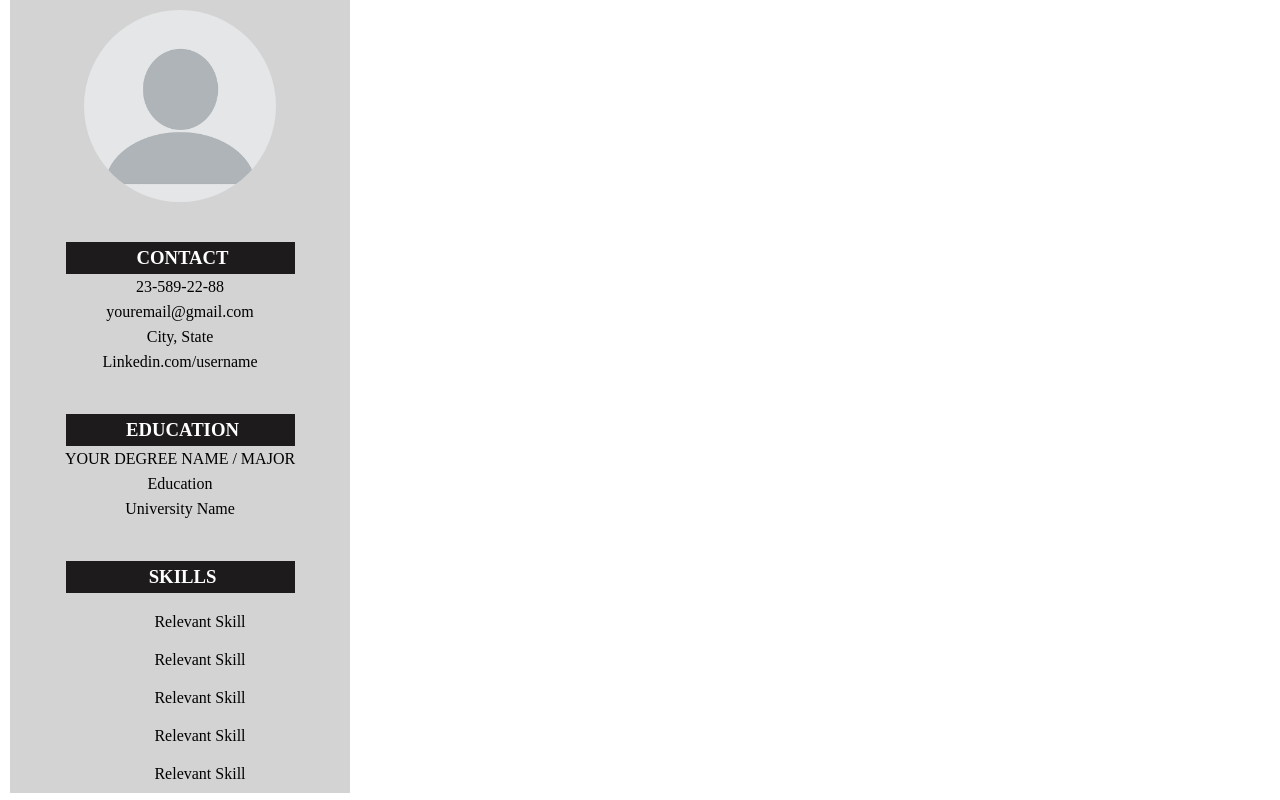
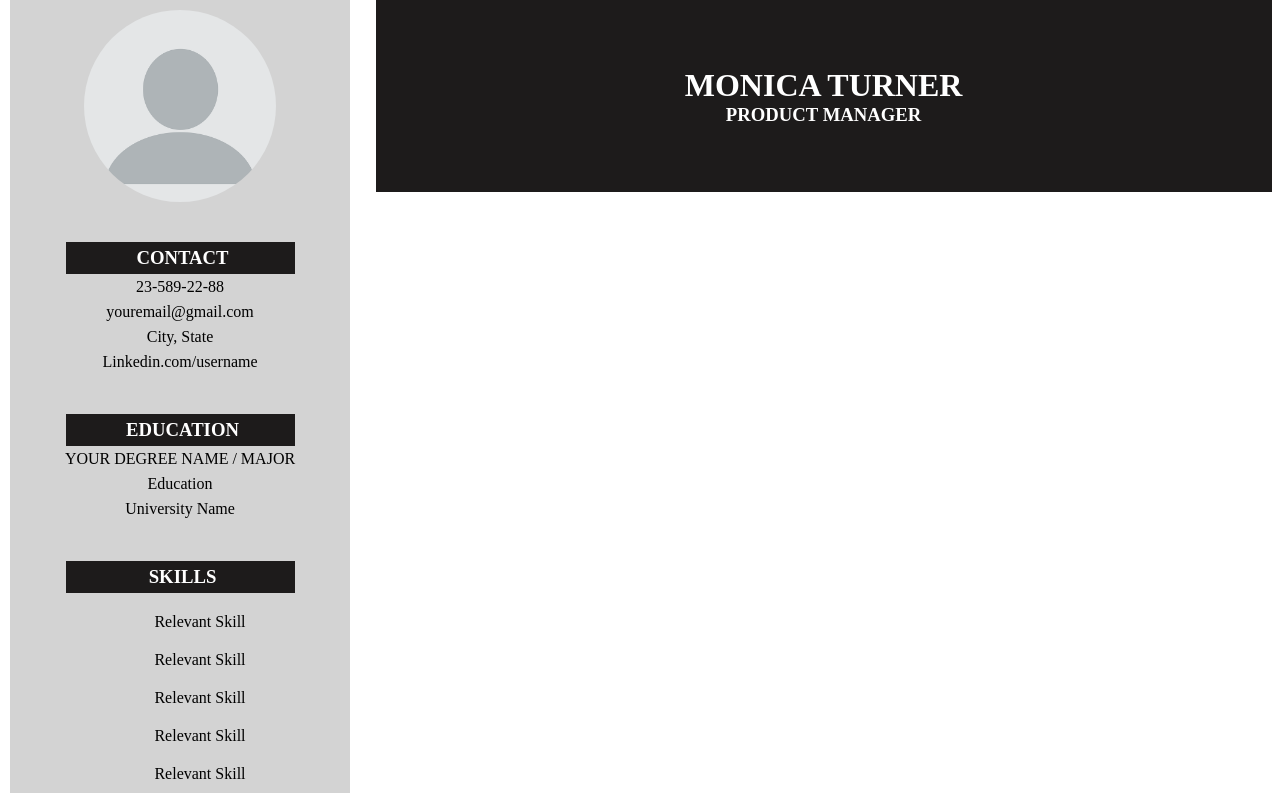
Before and after one commit to guilherme-tavares-py/curriculum-with-react, a React (Create React App) app: page / in a window 1280 px wide. Built offline with nearby package versions, Linux system fonts and the light colour scheme.

Commit message:
Update Title.js

```diff
--- a/src/App.js
+++ b/src/App.js
@@ -1,11 +1,12 @@
 import React from "react"
 import PersonalInformation from "./components/PersonalInformation"
-
+import Title from "./components/Title"
 
 export default function App() {
     return (
         <div>
             <PersonalInformation />
+            <Title  />
         </div>
     )
 }
--- a/src/components/Title.js
+++ b/src/components/Title.js
@@ -0,0 +1,13 @@
+import React from 'react'
+
+
+export default function Title() {
+    return (
+        <div className="title">
+            <div className="title-content">
+                <h1>Monica Turner</h1>
+                <h3>Product Manager</h3>
+            </div>
+        </div>
+    )
+}
--- a/src/style.css
+++ b/src/style.css
@@ -1,6 +1,8 @@
 * {
     margin: 0;
 }
+
+/* Personal Information styling */
 .personal-information {
     background-color: lightgrey;
     width: 25%;
@@ -45,3 +47,28 @@
     display: block;
 
 }
+
+
+/* Title styling */
+
+.title {
+    background-color: rgb(29, 27, 27);
+    display: inline-block;
+    width: 70%;
+    position: absolute;
+    top: 0;
+    margin-left: 2%;
+    padding-bottom: 15%;
+    color: white;
+    text-transform: uppercase;
+
+}
+
+
+.title-content {
+    text-align: center;
+    position: absolute;
+    top: 50%;
+    left: 50%;
+    transform: translate(-50%, -50%);
+}
```
